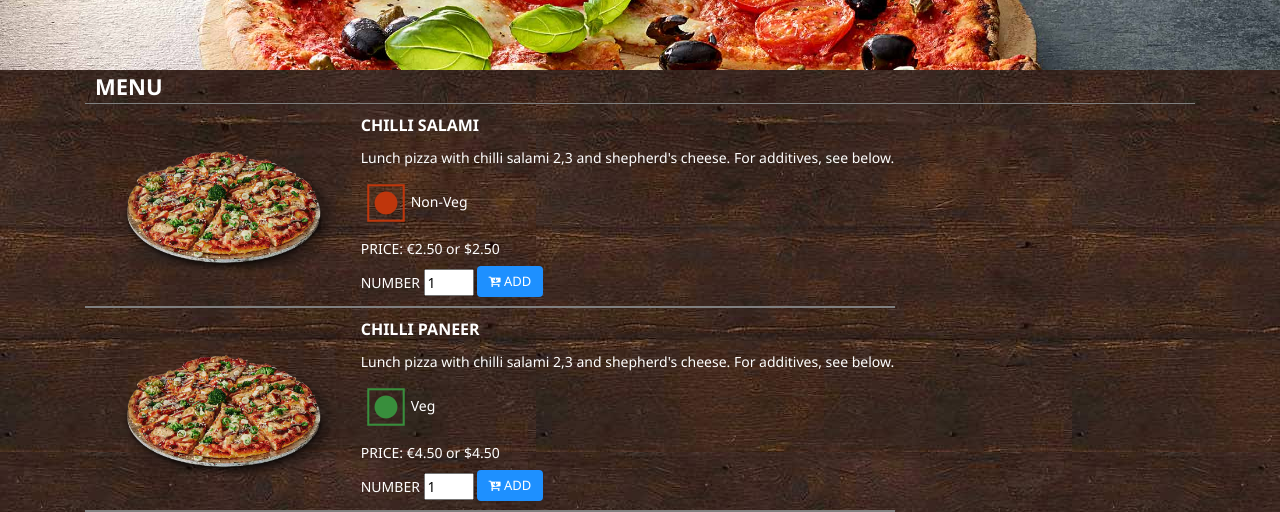
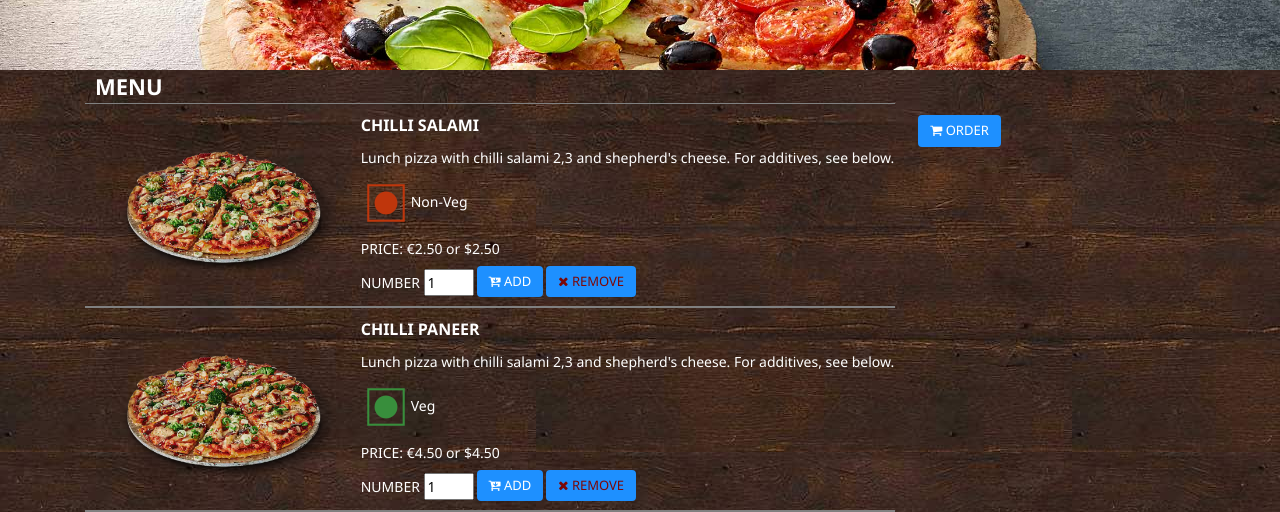
Before and after one commit to sushilmate/InnoscriptaPizza, an Angular app in the folder InnoscriptaPizza/ClientApp/: page / in a window 1280 px wide. Shown: the part 426-938 px from the top of the page. Built offline with nearby package versions, Linux system fonts and the light colour scheme.

Commit message:
Handling removing cart items logic.

```diff
--- a/InnoscriptaPizza/ClientApp/src/app/menu/menu.component.html
+++ b/InnoscriptaPizza/ClientApp/src/app/menu/menu.component.html
@@ -1,4 +1,4 @@
-<div>
+<div style="float:left">
   <div style="font-weight:900; font-size:22px; border-bottom: 1px solid #808080; padding-left: 10px;">
     MENU
   </div>
@@ -17,9 +17,15 @@
             NUMBER <input name="quantity" type="number" size="4" style="width:50px; padding-right:5px;"
                           title="quantity" [(ngModel)]="pizza.quantity" min="1" max="500" step="1">
             <button class="btn" type="submit"><i class="fa fa-cart-arrow-down"></i> ADD</button>
+            <button class="btn" type="button" (click)="onRemove(pizza)" style="color:#7b0808"><i class="fa fa-remove"></i> REMOVE</button>
           </div>
         </form>
       </td>
     </tr>
   </table>
 </div>
+<div style="float:left;margin-top:50px;margin-left:20px;">
+  <button style="position:fixed" [routerLink]="'/order-details'" class="btn">
+    <i class="fa fa-shopping-cart"></i> ORDER
+  </button>
+</div>
--- a/InnoscriptaPizza/ClientApp/src/app/menu/menu.component.ts
+++ b/InnoscriptaPizza/ClientApp/src/app/menu/menu.component.ts
@@ -61,4 +61,20 @@ export class MenuComponent implements OnInit {
 
     this.cartService.incrementCartItemsLength(pizzaData.quantity);
   }
+
+  onRemove(pizzaData) {
+
+    const pizzaCartDetails = localStorage.getItem("pizza-details");
+
+    if (pizzaCartDetails !== null) {
+      const parsedPizzaDetails: PizzaDetails[] = JSON.parse(pizzaCartDetails);
+      const pizzaToUpdate = parsedPizzaDetails.find(x => x.id === pizzaData.id);
+      if (pizzaToUpdate !== null && pizzaToUpdate) {
+        const pizzaCount = pizzaData.quantity - pizzaToUpdate.quantity;
+        pizzaToUpdate.quantity = pizzaCount > 0 ? pizzaCount : 0;
+        localStorage.setItem("pizza-details", JSON.stringify(parsedPizzaDetails));
+        this.cartService.decrementCartItemsLength(pizzaToUpdate.quantity);
+      }
+    }
+  }
 }
--- a/InnoscriptaPizza/ClientApp/src/app/nav-menu/nav-menu.component.ts
+++ b/InnoscriptaPizza/ClientApp/src/app/nav-menu/nav-menu.component.ts
@@ -18,6 +18,12 @@ export class NavMenuComponent {
         this.cartCounter = this.cartCounter + counter;
       });
 
+    this.cartService.decrementCartItemsLength$.subscribe(
+      counter => {
+        const counterVal = this.cartCounter - counter;
+        this.cartCounter = counterVal > 0 ? counterVal : 0;
+      });
+
     this.cartService.removeCartItems$.subscribe(
         () => {
           this.cartCounter = 0;
--- a/InnoscriptaPizza/ClientApp/src/app/order-deails/shared/cart.service.ts
+++ b/InnoscriptaPizza/ClientApp/src/app/order-deails/shared/cart.service.ts
@@ -7,17 +7,21 @@ import { Subject } from 'rxjs';
 export class CartService {
   // Observable string sources
   private cartItemsLengthIncremented = new Subject<number>();
+  private cartItemsLengthDecremented = new Subject<number>();
   private cartItemsRemove = new Subject();
 
   incrementCartItemsLength$ = this.cartItemsLengthIncremented.asObservable();
+  decrementCartItemsLength$ = this.cartItemsLengthDecremented.asObservable();
   removeCartItems$ = this.cartItemsRemove.asObservable();
 
   constructor() { }
 
   incrementCartItemsLength(newItemsLength: number) {
+    this.cartItemsLengthIncremented.next(newItemsLength);
+  }
 
-    this.cartItemsLengthIncremented.next(newItemsLength);
-
+  decrementCartItemsLength(itemsLengthRemove: number) {
+    this.cartItemsLengthDecremented.next(itemsLengthRemove);
   }
 
   removeCartItems() {
```
Lines whose indentation alone changed are shown as unchanged.
